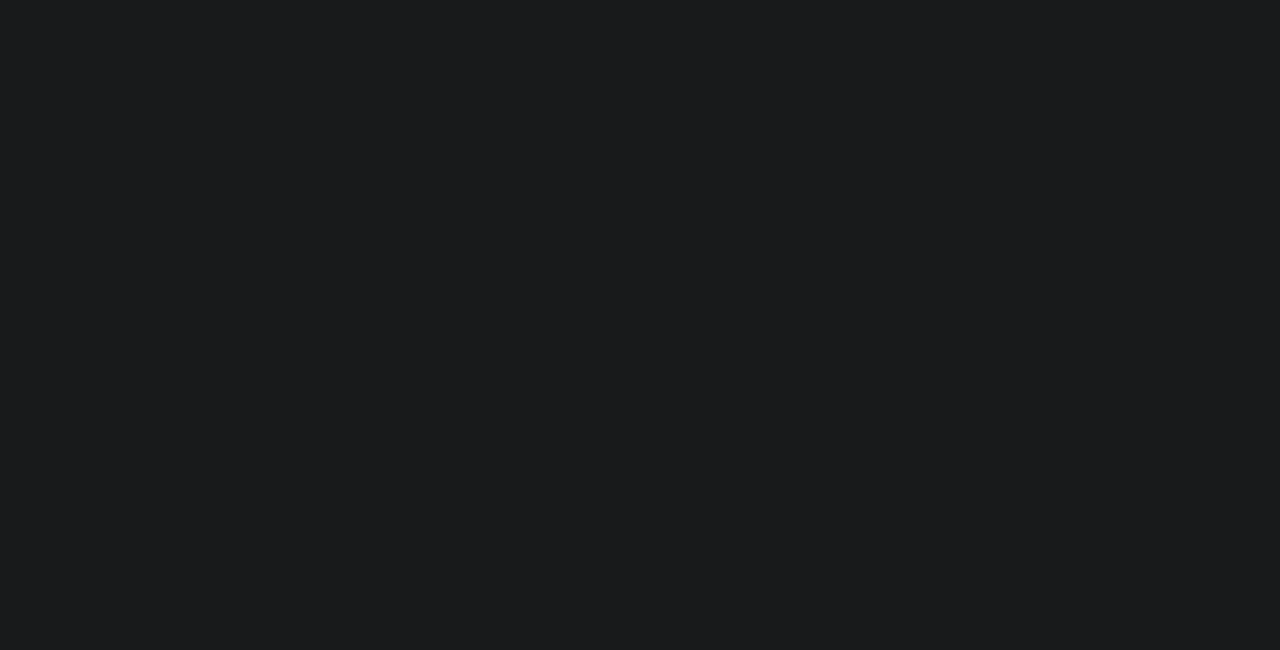
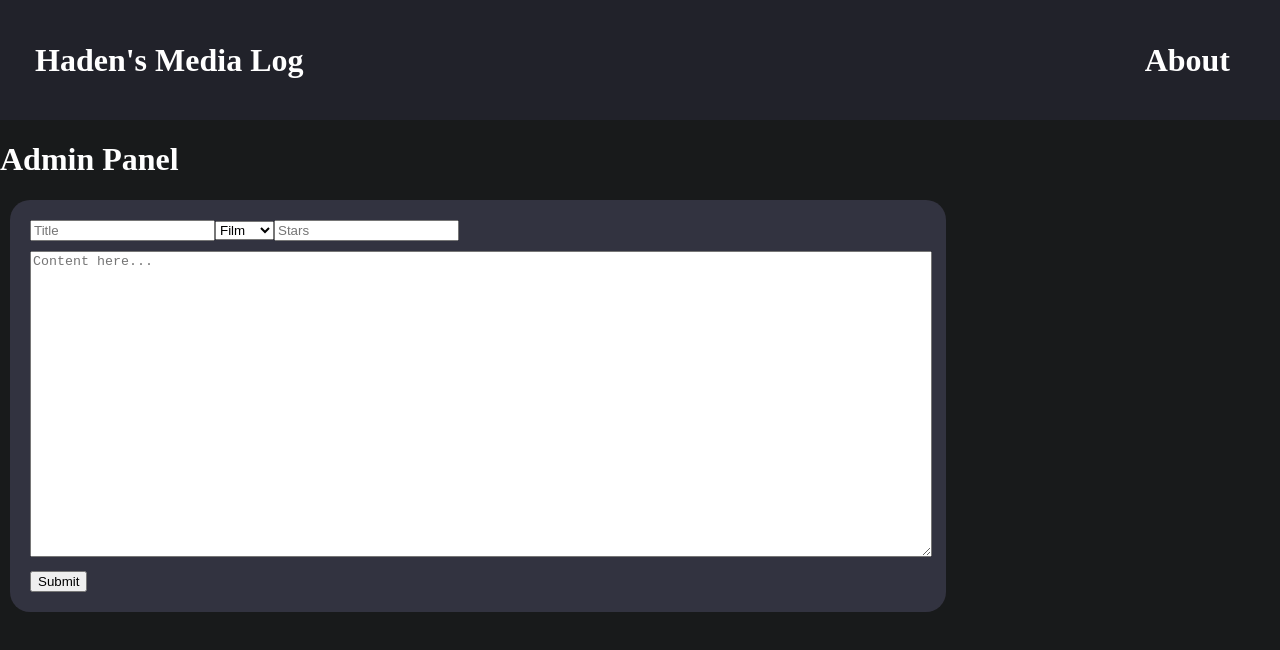
Before and after one commit to hadenyoyo/media-log, a React (Vite) app: page /admin in a window 1280 px wide. Before the commit this address had no page. Shown: the top 650 px of the page. Built offline with nearby package versions, Linux system fonts and the light colour scheme.

Commit message:
Added Admin Panel, and started Auth

```diff
--- /dev/null
+++ b/src/components/Admin.jsx
@@ -0,0 +1,53 @@
+import Nav from "./Nav"
+
+export default function Admin() {
+    const handleSubmit = async (event) => {
+        event.preventDefault();
+
+        const formData = new FormData(event.target);
+
+        const formDataObject = Object.fromEntries(formData.entries());
+
+        try {
+            const response = await fetch('/api/admin-upload', {
+                method: 'POST',
+                headers: {
+                    'Content-Type': 'application/json'
+                },
+                body: JSON.stringify(formDataObject),
+            });
+
+            if (!response.ok) {
+                throw new Error('Network response was not ok');
+            }
+
+            const data = await response.json();
+            console.log(data);
+        } catch (error) {
+            console.error('Error:', error);
+        }
+    }
+
+    return (
+        <div>
+            <Nav />
+            <h1>Admin Panel</h1>
+            <form className="admin-form" onSubmit={handleSubmit}>
+                <div className="admin-upper">
+                    <input type="text" name="title" placeholder="Title" required />
+                    <select name="type">
+                        <option value="Film">Film</option>
+                        <option value="Book">Book</option>
+                        <option value="Game">Game</option>
+                        <option value="Board">Board</option>
+                        <option value="Music">Music</option>
+                    </select>
+                    <input type="number" step="0.1" name="stars" placeholder="Stars" required />
+                </div>
+
+                <textarea className="admin-content" name="content" rows="20" cols="100" placeholder="Content here..."></textarea>
+                <input type="submit" value="Submit" />
+            </form>
+        </div>
+    )
+}
--- /dev/null
+++ b/src/components/Auth.jsx
@@ -0,0 +1,22 @@
+import Nav from "./Nav"
+
+export default function Auth() {
+    return (
+        <div>
+            <Nav />
+            <form className="auth">
+                <div className = "input-group">
+                    <label htmlFor="name">Username:</label>
+                    <input type="text" id="name" name="password" />
+                </div>
+
+                <div className = "input-group">
+                    <label htmlFor="pass">Password:</label>
+                    <input type="text" id="pass" name="password" />
+                </div>
+
+                <input type="submit" value="Submit" />
+            </form>
+        </div>
+    )
+}
--- a/src/index.jsx
+++ b/src/index.jsx
@@ -3,6 +3,9 @@ import { BrowserRouter, Routes, Route } from "react-router-dom";
 import Home from "./components/Home";
 import ViewLog from "./components/ViewLog";
 import About from "./components/About";
+import Auth from "./components/Auth";
+import Admin from "./components/Admin";
+
 
 ReactDOM.createRoot(document.getElementById("root")).render(
     <BrowserRouter>
@@ -10,6 +13,8 @@ ReactDOM.createRoot(document.getElementById("root")).render(
             <Route path="/" element={<Home />} />
             <Route path="/about" element={<About />} />
             <Route path="/log/:id" element={<ViewLog />}/>
+            <Route path="/auth" element={<Auth />} />
+            <Route path="/admin" element={<Admin />} />
         </Routes>
     </BrowserRouter>
 );
--- a/src/styles/style.css
+++ b/src/styles/style.css
@@ -131,3 +131,31 @@ a {
         width: 50%;
     }
 }
+
+.auth {
+    margin-top: 20px;
+    background-color: rgba(32, 33, 41, 0.98);
+    padding: 15px 25px;
+    border-radius: 20px;
+}
+
+.auth .input-group {
+    margin-left: 10px;
+}
+
+.auth input[type="submit"] {
+    margin-top: 10px;
+}
+
+.admin-form {
+    margin-left: 10px;
+    background-color: #333441fa;
+    padding: 20px;
+    width: 70%;
+    border-radius: 20px;
+}
+
+.admin-upper, .admin-content {
+    width: 100%;
+    margin-bottom: 10px;
+}
```
Also changed, not shown: api/admin-upload.js (added, +20 -0 lines), 1 other file (tests, documents, lock files or other folders).
